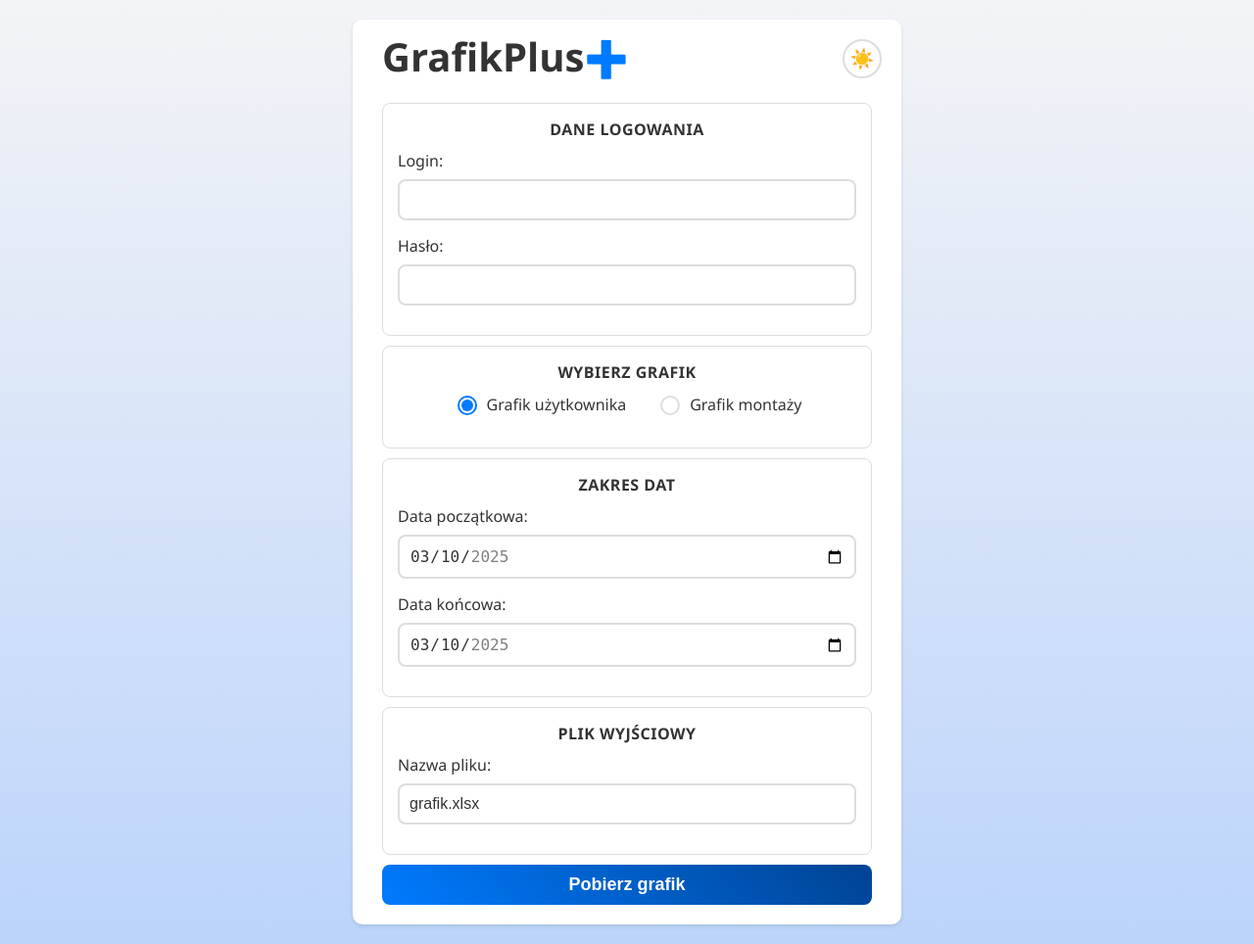
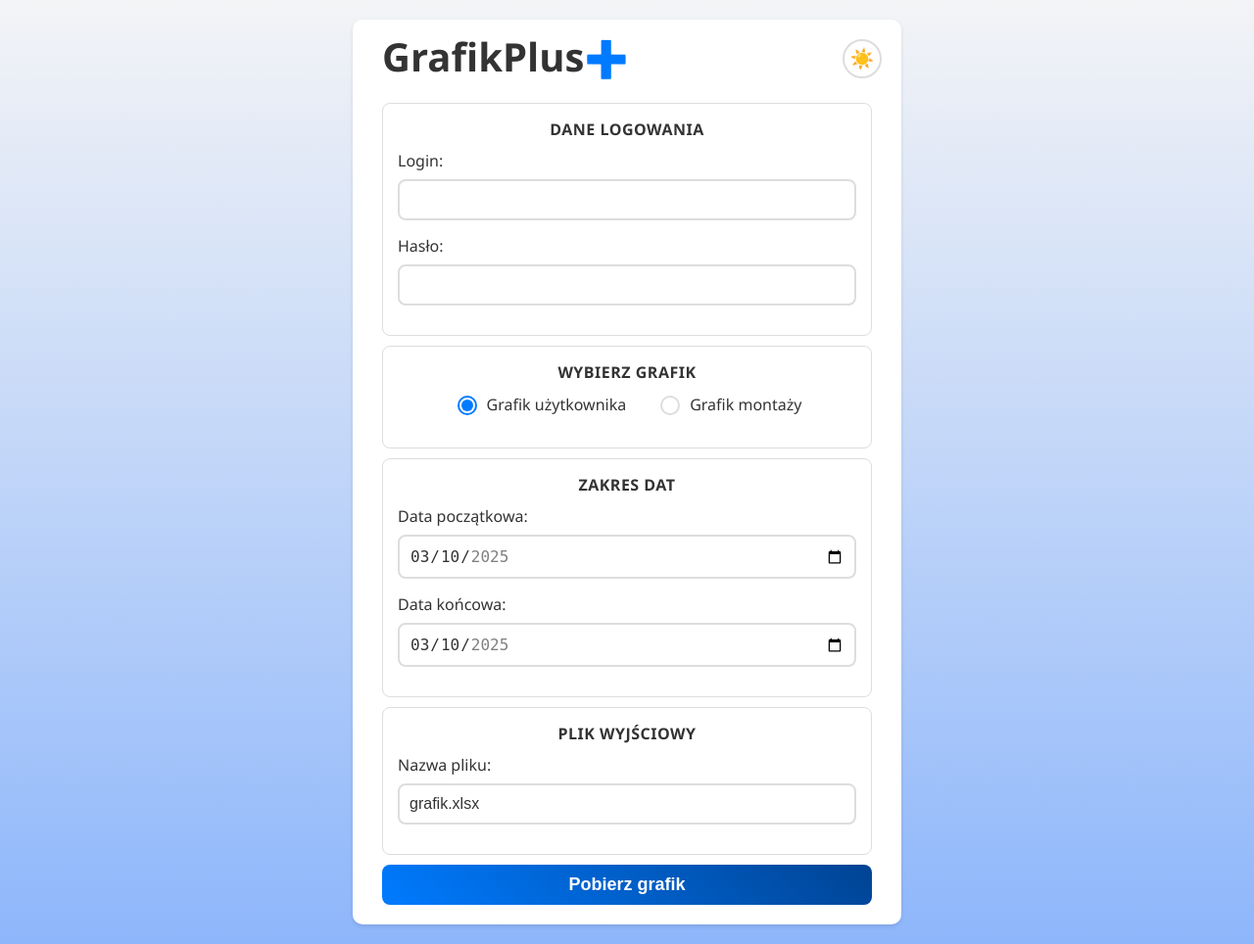
Before and after one commit to Szafranee/GrafikPlusWeb, a Flask app: page / in a window 1280 px wide. Shown: the whole page at 98% size. Run offline with Flask 3, Linux system fonts and the light colour scheme.

Commit message:
Slightly change blue colour in background gradient in light mode

```diff
--- a/frontend/static/css/styles.css
+++ b/frontend/static/css/styles.css
@@ -22,7 +22,7 @@
 
 /* Light theme background */
 body {
-    background: linear-gradient(180deg, #f3f4f6, #85b4ff);
+    background: linear-gradient(180deg, #f3f4f6, #2878ff);
     background-size: 200% 200%;
     color: var(--text-color);
     font-family: 'Segoe UI', Tahoma, Geneva, Verdana, sans-serif;
```
